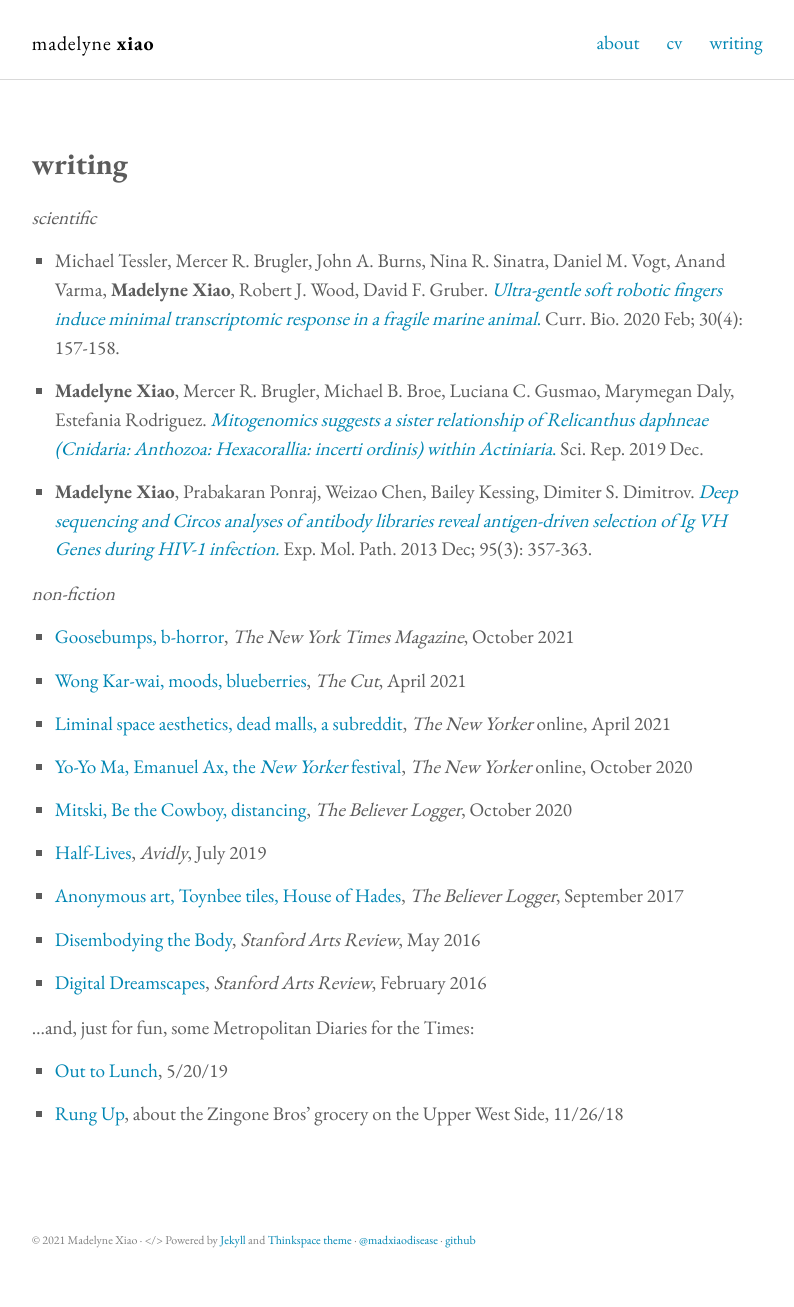
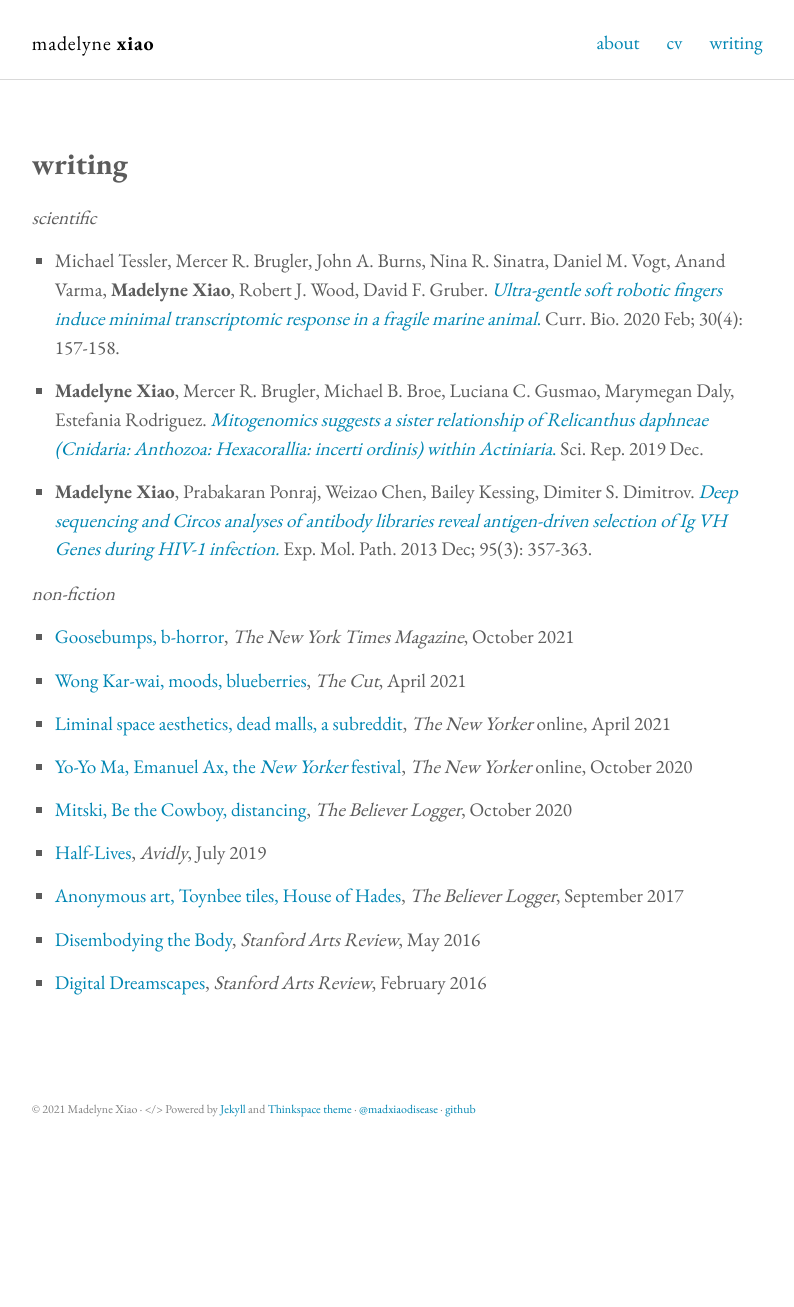
Before and after one commit to madelyne/madelyne.github.io, a Jekyll site: the page built from pubs.md, in a window 1280 px wide. Shown: the whole page, without its empty margins (237-1031 px from the left). Built offline with Jekyll 4.4.1, drawn with Linux system fonts in a browser that asks for light colours; after the commit the page ends 1176 px from its top, so only the background shows below that.

Commit message:
update pub list

```diff
--- a/pubs.md
+++ b/pubs.md
@@ -35,8 +35,8 @@ _non-fiction_
 - [Digital Dreamscapes](https://web.archive.org/web/20170611081613/http://stanfordartsreview.com/digital-dreamscapes/), _Stanford Arts Review_, February 2016
 
 
-...and, just for fun, some Metropolitan Diaries for the Times:
+<!---...and, just for fun, some Metropolitan Diaries for the Times:
 
 - [Out to Lunch](https://www.nytimes.com/2019/05/20/nyregion/metropolitan-diary.html), 5/20/19
 
-- [Rung Up](https://www.nytimes.com/2018/11/26/nyregion/metropolitan-diary.html), about the Zingone Bros' grocery on the Upper West Side, 11/26/18
+- [Rung Up](https://www.nytimes.com/2018/11/26/nyregion/metropolitan-diary.html), about the Zingone Bros' grocery on the Upper West Side, 11/26/18--->
```
